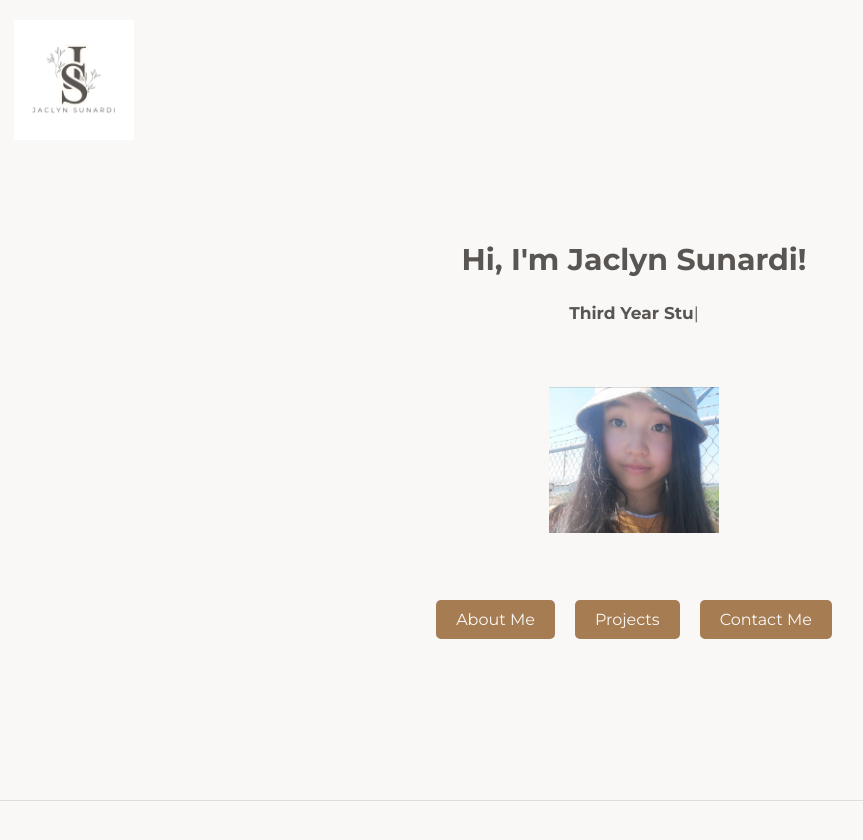
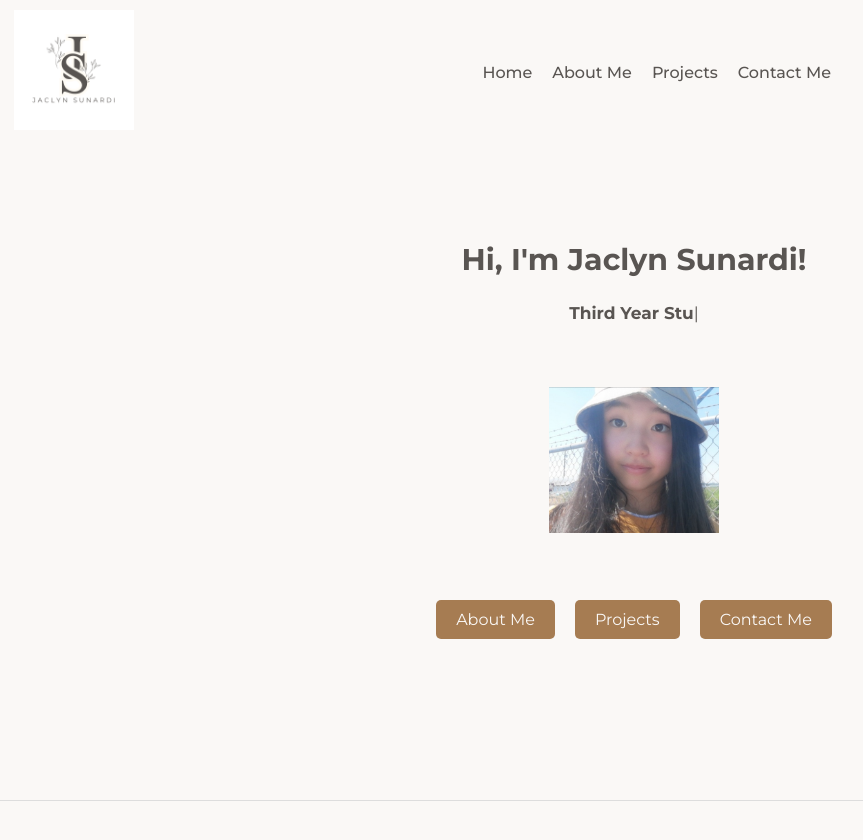
Before and after one commit to jaclynsunardi/jaclynsunardi.github.io, a React (Create React App) app: page / in a window 1280 px wide. Shown: the top 840 px of the page, without its empty margins (6-869 px from the left). Built offline with nearby package versions, Linux system fonts and the light colour scheme.

Commit message:
added in the fixed navbar

```diff
--- a/src/App.css
+++ b/src/App.css
@@ -10,13 +10,12 @@
   top: 0;
   left: 0;
   z-index: 1000;
-  padding: 20px;
+  padding: 10px 20px;
   background-color: #faf8f6;
   width: 100%;
-  box-shadow: 0 2px 50x rgba(0,0,0,0.1);
   display: flex;
-  justify-content: flex-start;
-  align-items: flex-start;
+  justify-content: space-between;
+  align-items: center;
 }
 
 .Logo-Brand {
@@ -107,6 +106,28 @@ section {
   color: #595552;
 }
 
+.NavBar {
+  display: flex;
+  gap: 20px;
+  align-items: center;
+  position: absolute;
+  left: 37%;
+  transform: translateX(-50);
+}
+
+.NavBar a{
+  text-decoration: none;
+  color: #595552;
+  font-size: 1rem;
+  font-family: 'Montserrat', sans-serif;
+  font-weight: 500;
+  transition: color 0.3s ease-in-out;
+}
+
+.NavBar a:hover {
+  color: #A67C52
+}
+
 
 
 html {
--- a/src/App.js
+++ b/src/App.js
@@ -25,6 +25,12 @@ function App() {
             <img src="logo.png" alt="Logo" className="App-logo" />
           </a>
         </div>
+        <nav className='NavBar'>
+          <a href="#home">Home</a>
+          <a href="#aboutme">About Me</a>
+          <a href="#projects">Projects</a>
+          <a href="#contact">Contact Me</a>
+        </nav>
       </div>
       <section id = "home" ref={homeRef}>
         <div className="Content">
```
